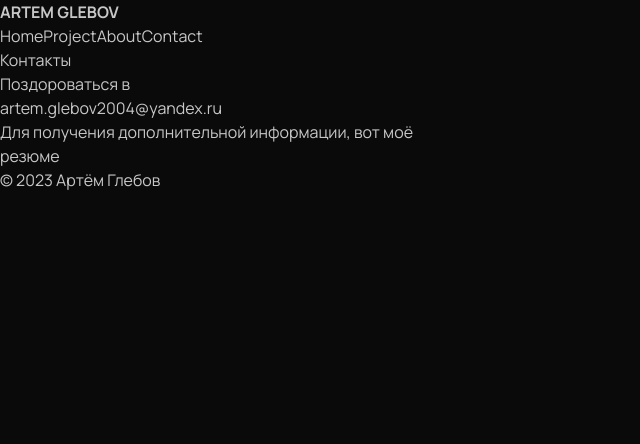
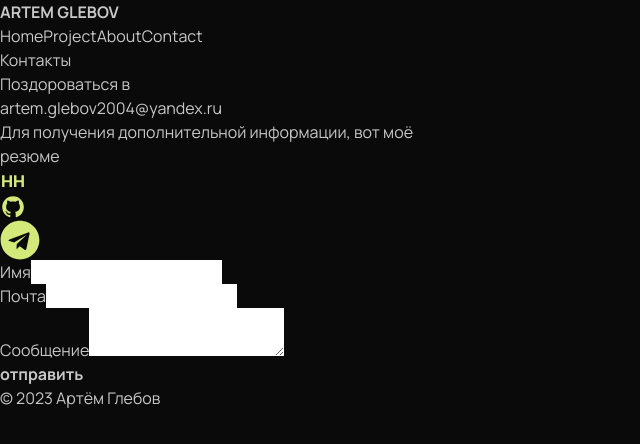
Before and after one commit to Artem047/MyPortfolio, a React (Vite) app: page /contact in a window 1280 px wide. Shown: the top 444 px of the page, without its empty margins (0-640 px from the left). Built offline with nearby package versions, Linux system fonts and the light colour scheme.

Commit message:
сделал страницу контакты

```diff
--- a/src/components/Contact.jsx
+++ b/src/components/Contact.jsx
@@ -1,26 +1,87 @@
 import { Link } from "react-router-dom";
+import { FaTelegram } from "react-icons/fa";
 
 const Contact = () => {
   return (
-    <div className="py-20 px-[108px]">
+    <div className="py-20 px-[108px] flex gap-6">
+      <div className="flex flex-col gap-10 max-w-[600px] w-full">
         <section className="flex flex-col gap-4">
           <h1 className="text-7xl text-white uppercase">Контакты</h1>
           <div className="flex flex-col gap-2">
             <div className="flex gap-1">
               <p>Поздороваться в</p>
-            <Link target="blank" to='email:artem.glebov2004@yandex.ru' className="text-white border-b border-[#D3E97A]">
+              <Link
+                target="blank"
+                to="email:artem.glebov2004@yandex.ru"
+                className="text-white border-b border-[#D3E97A]"
+              >
                 artem.glebov2004@yandex.ru
               </Link>
             </div>
             <div className="flex gap-1">
               <p>Для получения дополнительной информации, вот моё</p>
-            <Link target="blank" to='https://www.figma.com/file/ogEyHEVYmTiBMIoKZAu3c5/Resume?type=design&node-id=0%3A1&mode=design&t=alaNCYvDbi0w8AKe-1' className="text-white border-b border-[#D3E97A]">
+              <Link
+                target="blank"
+                to="https://www.figma.com/file/ogEyHEVYmTiBMIoKZAu3c5/Resume?type=design&node-id=0%3A1&mode=design&t=alaNCYvDbi0w8AKe-1"
+                className="text-white border-b border-[#D3E97A]"
+              >
                 резюме
               </Link>
             </div>
           </div>
         </section>
-
+        <div className="flex gap-6">
+          <Link
+            target="blank"
+            to="https://podolsk.hh.ru/resume/0280e604ff0b8fdd0a0039ed1f303764526569"
+            className="w-10 h-10"
+          >
+            <img src="/hh.svg" alt="" className="w-full" />
+          </Link>
+          <Link
+            to="https://github.com/Artem047"
+            target="blank"
+            className="w-10 h-10"
+          >
+            <img src="/git.svg" alt="" className="w-full" />
+          </Link>
+          <Link to="https://t.me/agleboov" target="blank">
+            <FaTelegram size={40} color="#D3E97A" />
+          </Link>
+        </div>
+      </div>
+      <form className="max-w-[600px] w-full flex flex-col gap-6">
+        <div className="flex flex-col gap-2">
+          <label className="text-[#C7C7C7]">Имя</label>
+          <input
+            required
+            type="text"
+            className="bg-[#1A1A1A] rounded p-4 outline-none text-lg"
+          />
+        </div>
+        <div className="flex flex-col gap-2">
+          <label className="text-[#C7C7C7]">Почта</label>
+          <input
+            required
+            type="email"
+            className="bg-[#1A1A1A] rounded p-4 outline-none text-lg"
+          />
+        </div>
+        <div className="flex flex-col gap-2">
+          <label className="text-[#C7C7C7]">Сообщение</label>
+          <textarea
+            required
+            type="email"
+            className="bg-[#1A1A1A] rounded p-4 outline-none text-lg h-[156px]"
+          ></textarea>
+        </div>
+        <button
+          type="submit"
+          className="text-[#0A0A0A] bg-[#D3E97A] uppercase w-[140px] px-10 py-5 flex justify-center items-center rounded-[100px]"
+        >
+          <b>отправить</b>
+        </button>
+      </form>
     </div>
   );
 };
```
Lines whose indentation alone changed are shown as unchanged.
